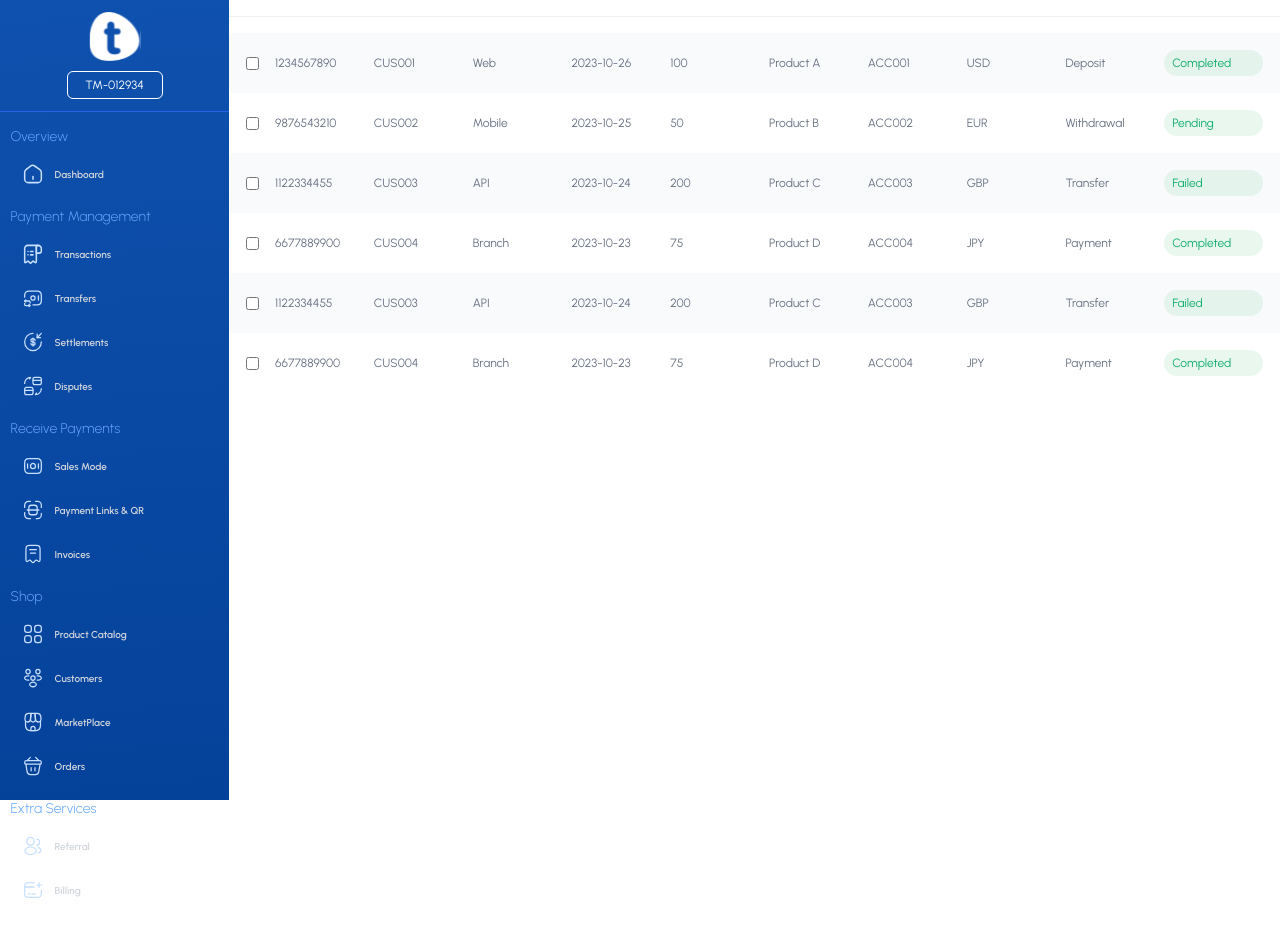
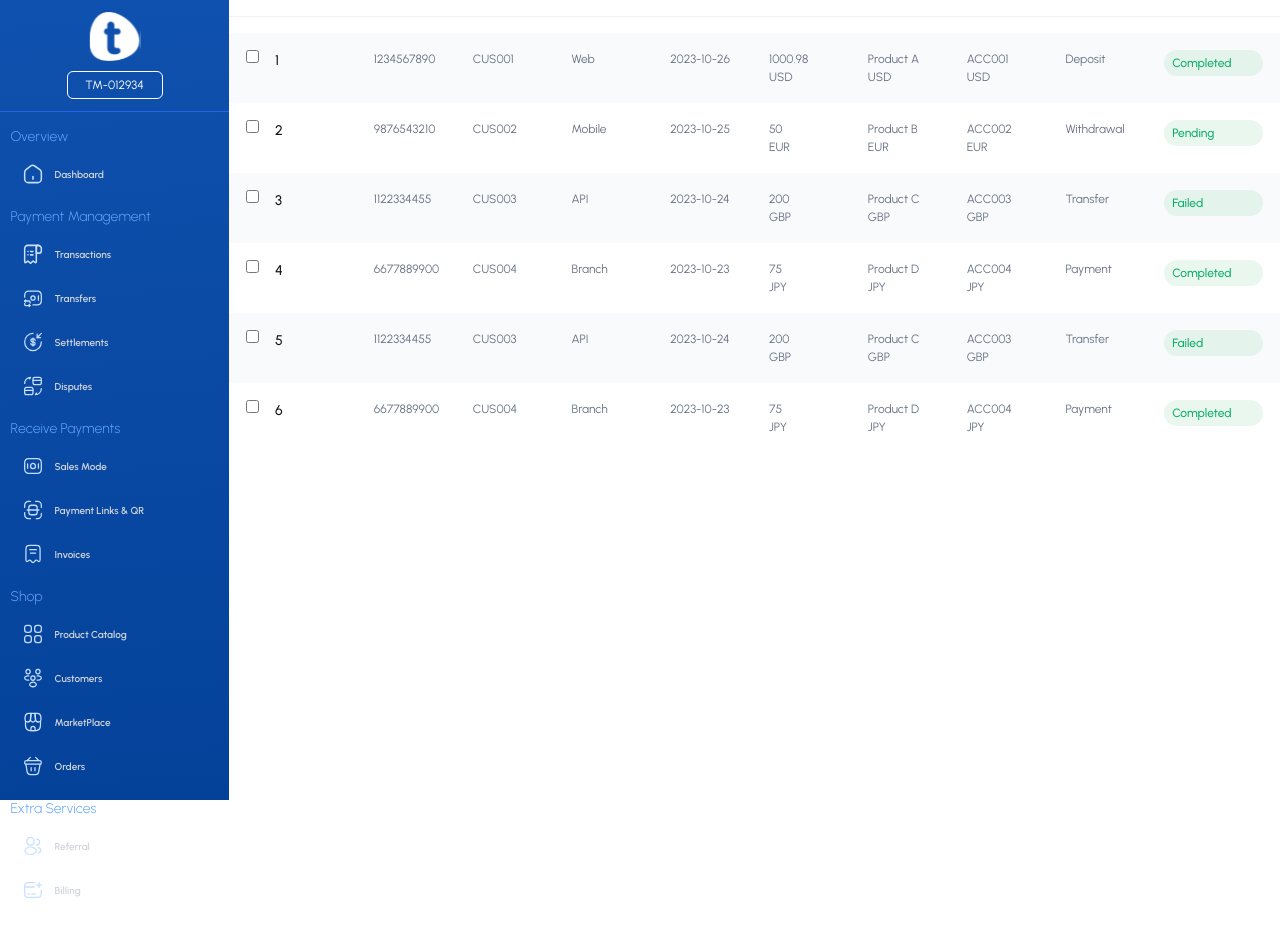
Before and after one commit to ejawuku/Dashboard, a Next.js app: page /transactions in a window 1280 px wide. Built offline with nearby package versions, Linux system fonts and the light colour scheme.

Commit message:
transaction item changes

```diff
--- a/app/(components)/transaction-item.tsx
+++ b/app/(components)/transaction-item.tsx
@@ -10,6 +10,7 @@ interface TransactionItemProps {
     transactionType: string;
     paymentStatus: string;
     selected: boolean;
+    count: number;
 }
 
 const TransactionItem: React.FC<TransactionItemProps> = ({
@@ -24,22 +25,32 @@ const TransactionItem: React.FC<TransactionItemProps> = ({
     transactionType,
     paymentStatus,
     selected,
+    count,
 }) => {
     return (
         <div className="flex w-full text-xs font-[400] p-4 text-transactiontextcolor gap-4">
-            <div className="flex w-full grow items-center">
+            <div className="flex w-full grow items-start">
                 <input type="checkbox" checked={selected} readOnly className="mr-4" />
+                <div className="w-full truncate text-captextcolor text-sm font-[500]">{count}</div>
                 <div className="w-full truncate">{transactionId}</div>
                 <div className="w-full truncate">{customerId}</div>
                 <div className="w-full truncate">{source}</div>
                 <div className="w-full truncate">{date}</div>
-                <div className="w-full truncate">{amount}</div>
-                <div className="w-full truncate">{product}</div>
-                <div className="w-full truncate">{account}</div>
-                <div className="w-full truncate">{currency}</div>
+                <div className=" w-full gap-2 items-center">
+                    <div className="w-full">{amount}</div>
+                    <div className="w-full">{currency}</div>
+                </div>
+                <div className=" w-full gap-2 items-center">
+                    <div className="w-full">{product}</div>
+                    <div className="w-full">{currency}</div>
+                </div>
+                <div className=" w-full gap-2 items-center">
+                    <div className="w-full">{account}</div>
+                    <div className="w-full">{currency}</div>
+                </div>
                 <div className="w-full truncate">{transactionType}</div>
                 <div className="w-full truncate">
-                    <div className="rounded-full px-2 py-1 text-successtextcolor bg-successcolor whitespace-nowrap">
+                    <div className="rounded-full px-2 py-1 font-[500] text-successtextcolor bg-successcolor whitespace-nowrap">
                         {paymentStatus}
                     </div>
                 </div>
--- a/app/(components)/transactiontable.tsx
+++ b/app/(components)/transactiontable.tsx
@@ -37,7 +37,7 @@ const TransactionTable: React.FC<TransactiontableProps> = ({ data, title, date }
                                     transactionType={item.transactionType}
                                     paymentStatus={item.paymentStatus}
                                     selected={false}
-                                />
+                                    count={index+1}                                />
                             </td>
                         </tr>
                     ))}
--- a/app/transactions/page.tsx
+++ b/app/transactions/page.tsx
@@ -16,7 +16,7 @@ const Transactions = () => {
                                 customerId: "CUS001",
                                 source: "Web",
                                 date: "2023-10-26",
-                                amount: 100,
+                                amount: 1000.98,
                                 product: "Product A",
                                 account: "ACC001",
                                 currency: "USD",
```
